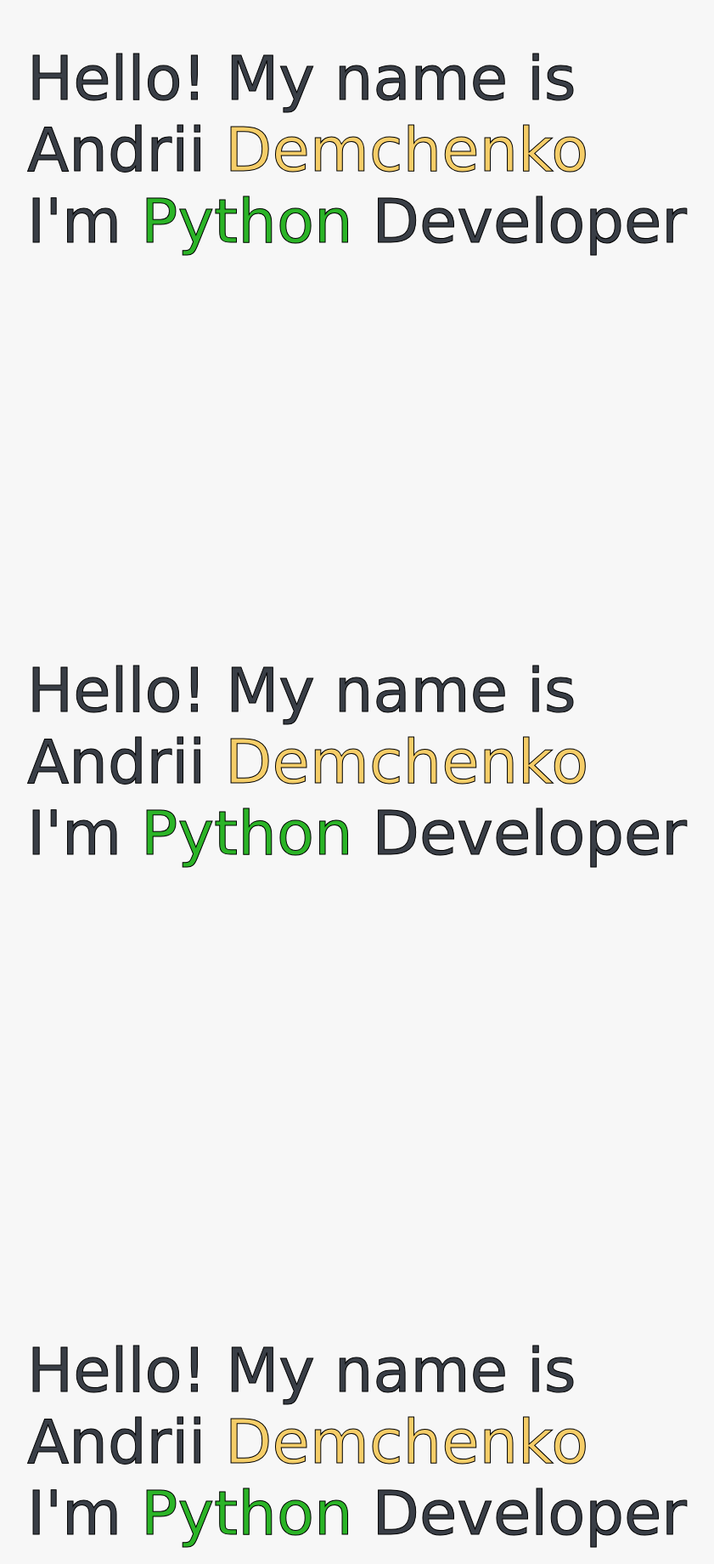
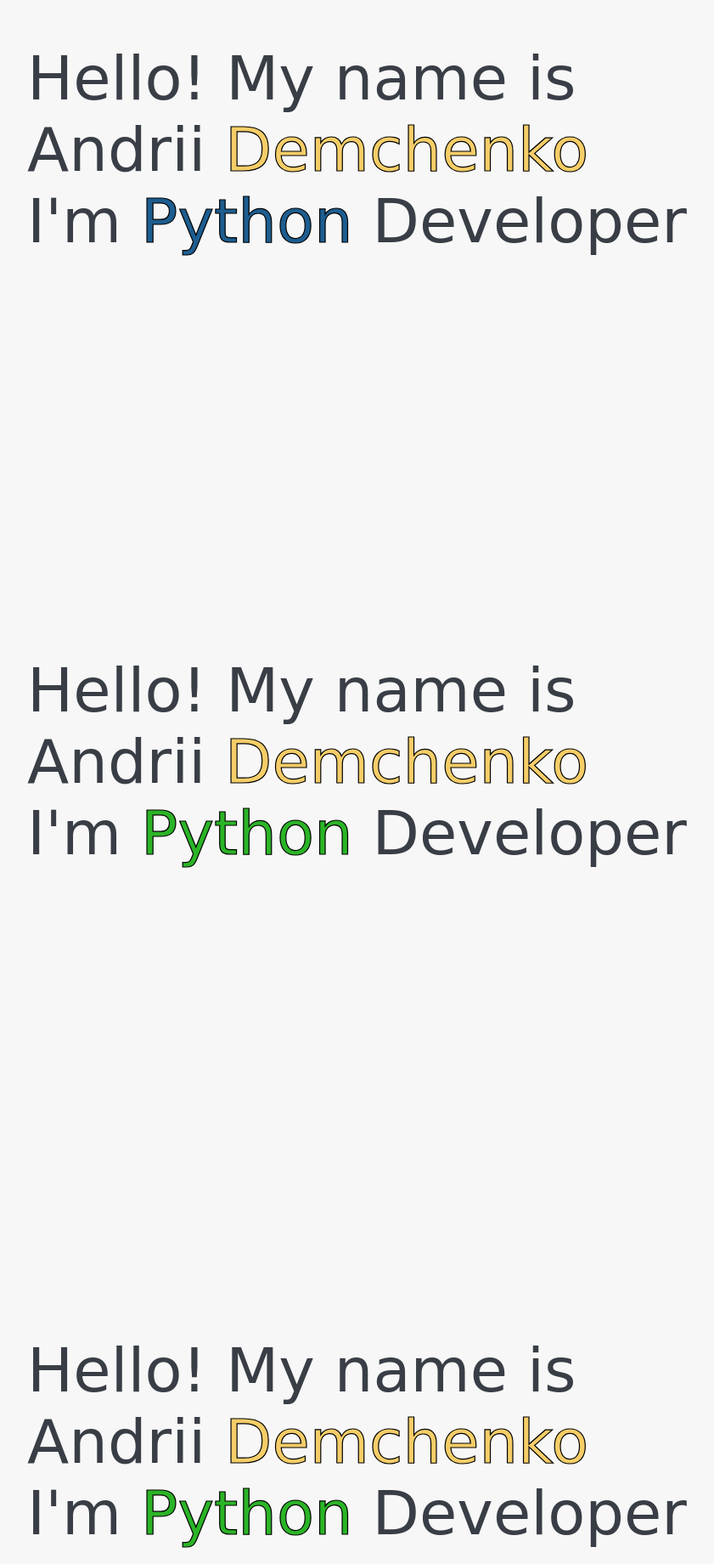
Before and after one commit to andriidem308/andriidem, a Django app: page / in a window 1280 px wide. Shown: the part 80-1920 px from the top of the page at 85% size, without its empty margins (118-959 px from the left). Run offline with Django 4.2, Linux system fonts and the light colour scheme; some web fonts are replaced.

Commit message:
- added nav menu - added footer - changed styles

```diff
--- a/static/css/style.css
+++ b/static/css/style.css
@@ -11,6 +11,8 @@
     --text-hover-color: #474e57;
     --secondary-hover-color: #7c8894;
 
+    --brand-color: #063d69;
+    --blue-color: #1d5d8f;
     --success-color: #2bb427;
     --error-color: #ce2147;
     --action-color: #f8b500;
@@ -254,6 +256,8 @@
 /*}*/
 
 .primary {color: var(--primary-color)}
+.brand-color {color: var(--brand-color)}
+.blue {color: var(--blue-color)}
 .success {color: var(--success-color)}
 
 .section {
@@ -270,8 +274,29 @@
     font-size: 72px;
     font-family: 'Gabarito', cursive;
 
-    -webkit-text-stroke: 1px black;
+    /*-webkit-text-stroke: 1px black;*/
+
 }
+
+.about-me-text span {
+    -webkit-text-stroke: 1.2px black;
+}
+
+/*.blue-border {*/
+/*    text-shadow:*/
+/*            -1px -1px 0 var(--brand-color),*/
+/*            1px -1px 0 var(--brand-color),*/
+/*            -1px  1px 0 var(--brand-color),*/
+/*            1px  1px 0 var(--brand-color);*/
+/*}*/
+
+/*.yellow-border {*/
+/*    text-shadow:*/
+/*            -1px -1px 0 var(--primary-color),*/
+/*            1px -1px 0 var(--primary-color),*/
+/*            -1px  1px 0 var(--primary-color),*/
+/*            1px  1px 0 var(--primary-color);*/
+/*}*/
 
 .footer {
     width: 100%;
--- a/templates/base.html
+++ b/templates/base.html
@@ -24,6 +24,7 @@
     <link rel="preconnect" href="https://fonts.gstatic.com" crossorigin>
     <link href="https://fonts.googleapis.com/css2?family=Gabarito:wght@700&family=Inter&family=Leckerli+One&family=Spectral+SC:wght@500&display=swap" rel="stylesheet">
     <link href="https://fonts.googleapis.com/css2?family=Fugaz+One&family=Pacifico&family=Short+Stack&family=Sniglet&display=swap" rel="stylesheet">
+    <link href="https://fonts.googleapis.com/css2?family=Teko:wght@500&display=swap" rel="stylesheet">
 
     {#  ******************** LOCAL STYLES ******************** #}
     <link rel="stylesheet" href="{% static 'css/style.css' %}">
--- a/templates/home.html
+++ b/templates/home.html
@@ -6,8 +6,8 @@
     <section class="section main-section">
         <article>
             <p class="about-me-text">Hello! My name is</p>
-            <p class="about-me-text">Andrii <span class="primary">Demchenko</span></p>
-            <p class="about-me-text">I'm <span class="success">Python</span> Developer</p>
+            <p class="about-me-text">Andrii <span class="blue-border primary">Demchenko</span></p>
+            <p class="about-me-text">I'm <span class="yellow-border blue">Python</span> Developer</p>
         </article>
     </section>
     <section class="section">
```
